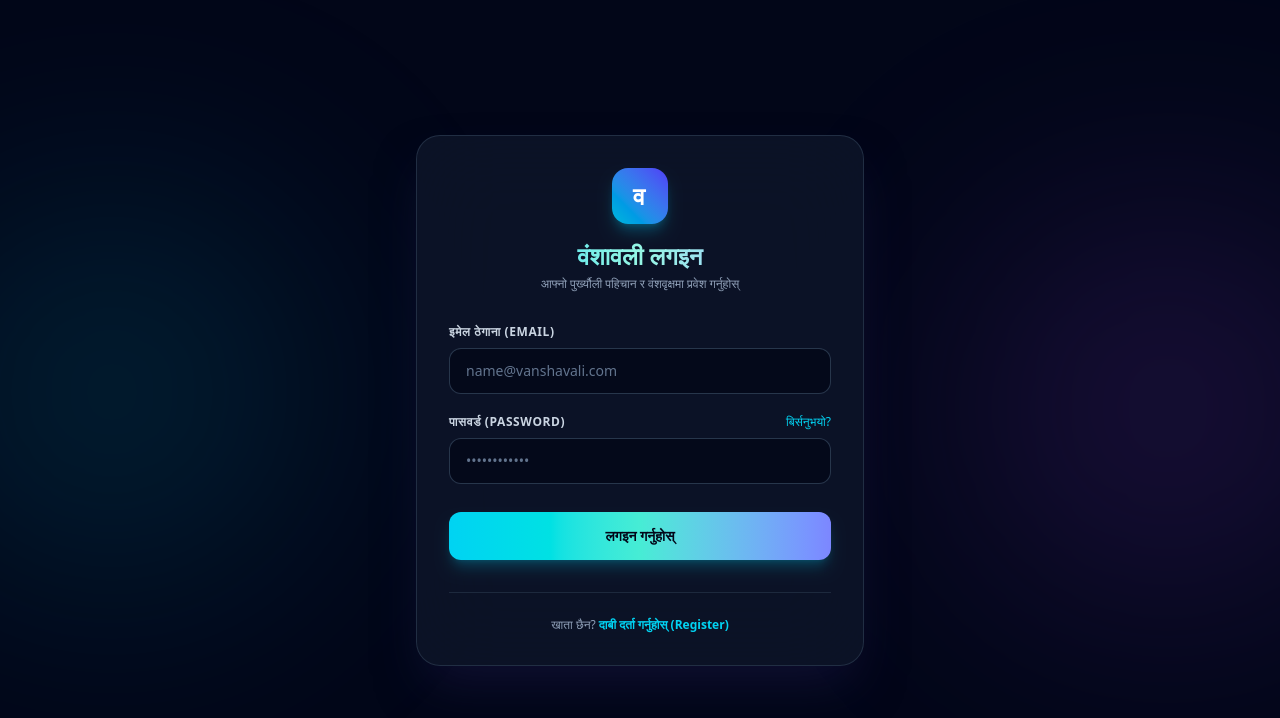
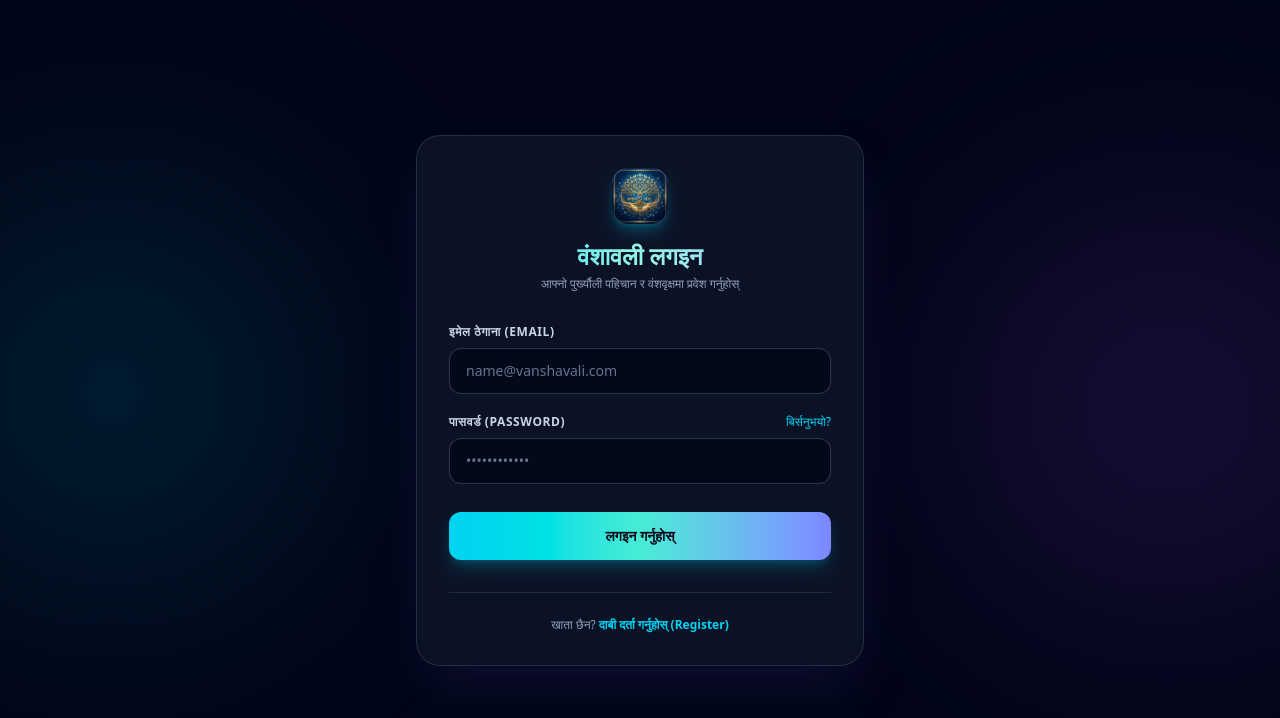
Before and after one commit to sarojbaraal/baraltree, a Next.js app: page /auth/login in a window 1280 px wide. Shown: the top 718 px of the page. Built offline with nearby package versions, Linux system fonts and the light colour scheme; no server answers.

Commit message:
GlassCard icon text change to image

```diff
--- a/components/auth/GlassCard.tsx
+++ b/components/auth/GlassCard.tsx
@@ -2,6 +2,7 @@
 "use client";
 import React from "react";
 import { motion } from "framer-motion";
+import Image from "next/image";
 
 interface GlassCardProps {
   children: React.ReactNode;
@@ -23,8 +24,14 @@ export default function GlassCard({ children, title, subtitle }: GlassCardProps)
         className="w-full max-w-md backdrop-blur-2xl bg-slate-900/75 border border-slate-700/60 rounded-3xl p-8 shadow-2xl shadow-indigo-950/50 relative z-10"
       >
         <div className="text-center mb-8">
-          <div className="inline-flex items-center justify-center w-14 h-14 rounded-2xl bg-gradient-to-tr from-cyan-500 to-indigo-600 shadow-lg shadow-cyan-500/30 mb-4">
-            <span className="text-2xl font-bold text-white tracking-widest">व</span>
+          <div className="inline-flex items-center justify-center w-14 h-14 rounded-2xl bg-gradient-to-tr from-cyan-500 to-indigo-600 shadow-lg shadow-cyan-500/30 mb-4 overflow-hidden">
+            <Image
+              src="/icon.png"
+              alt="BaralTree Logo"
+              width={56}
+              height={56}
+              className="object-cover"
+            />
           </div>
           <h1 className="text-2xl font-extrabold text-transparent bg-clip-text bg-gradient-to-r from-cyan-400 via-teal-200 to-indigo-300">
             {title}
```
Also changed, not shown: public/icon.png (added).
